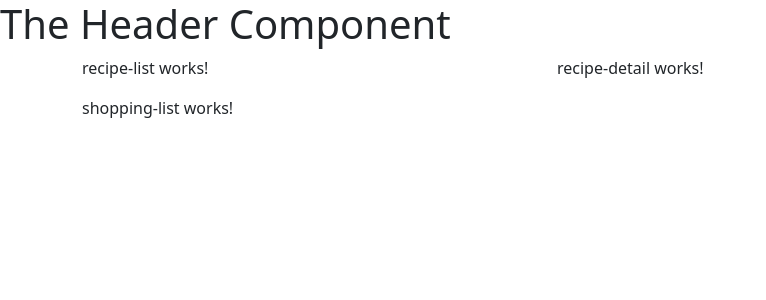
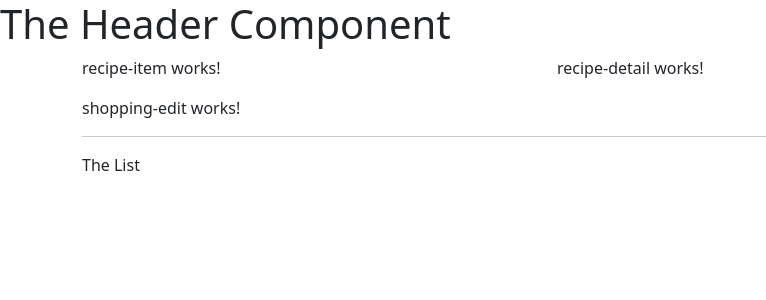
Before and after one commit to ShohrabRustam/AngularCourseProject, an Angular app: page / in a window 1280 px wide. Shown: the top 300 px of the page, without its empty margins (0-766 px from the left). Built offline with nearby package versions, Linux system fonts and the light colour scheme.

Commit message:
add the componnt to the shoping list to shoping edit

```diff
--- a/src/app/recipes/recipe-list/recipe-list.component.html
+++ b/src/app/recipes/recipe-list/recipe-list.component.html
@@ -1 +1 @@
-<p>recipe-list works!</p>
+<app-recipe-item></app-recipe-item>
--- a/src/app/shopping-list/shopping-list.component.html
+++ b/src/app/shopping-list/shopping-list.component.html
@@ -1 +1,7 @@
-<p>shopping-list works!</p>
+<div class="row">
+  <div class="col-xs-10">
+    <app-shopping-edit></app-shopping-edit>
+    <hr>
+    <p>The List </p>
+  </div>
+</div>
```
